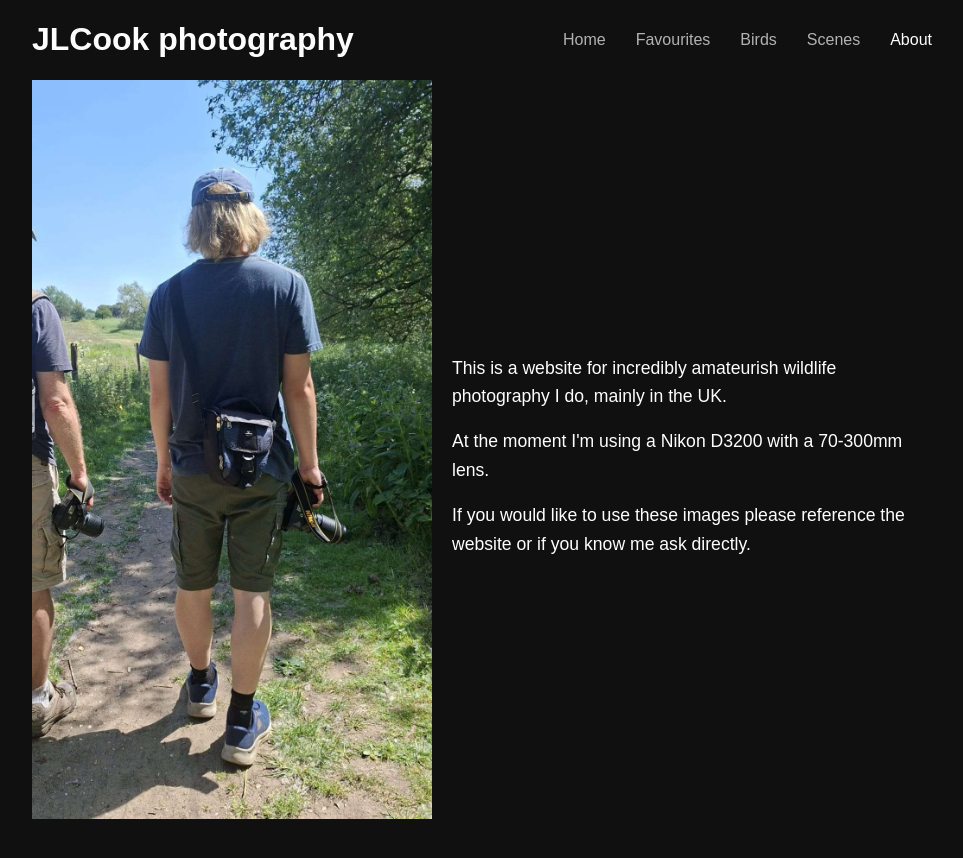
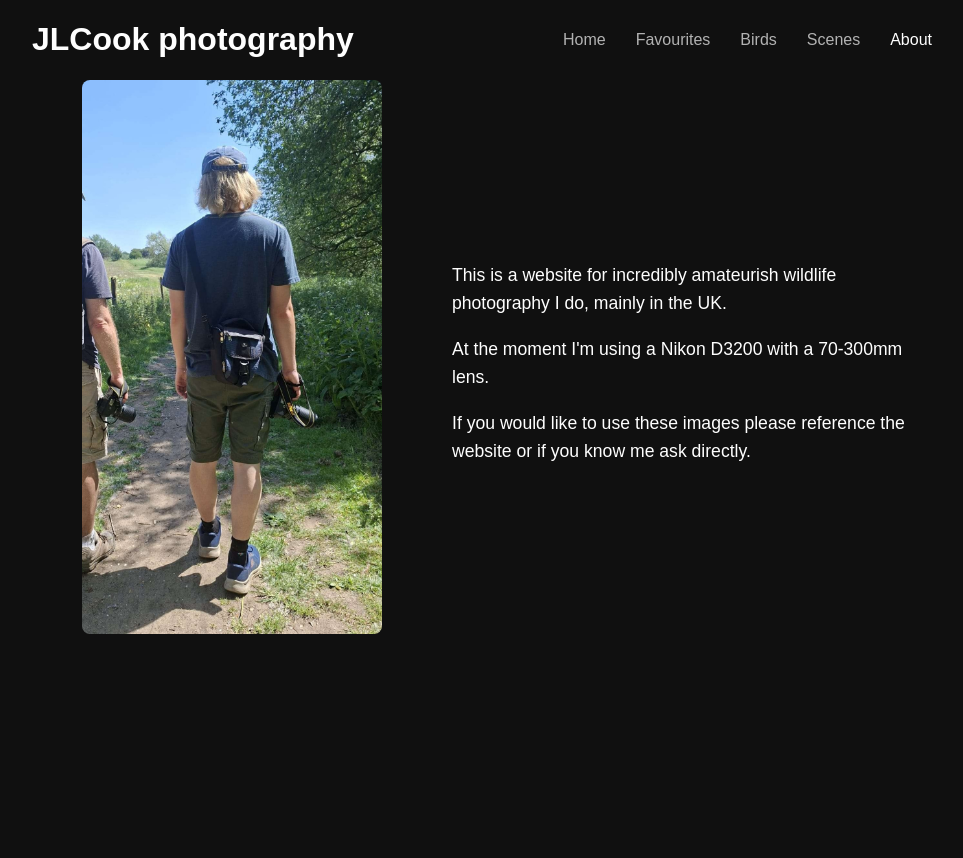
Before and after one commit to JacobLCook/JacobLCook.github.io, a Jekyll site: the page built from about.html, in a window 1280 px wide. Shown: the top 858 px of the page, without its empty margins (158-1121 px from the left). Built offline with Jekyll 4.4.1, drawn with Linux system fonts in a browser that asks for light colours; some web fonts are replaced.

Commit message:
css fixup for me.jpg

```diff
--- a/_sass/about.scss
+++ b/_sass/about.scss
@@ -25,4 +25,10 @@
 			height: 100%;
 		}
 	}
+	.side-photo img {
+    max-width: 300px;   /* adjust this to control size */
+    width: 100%;
+    height: auto;
+    border-radius: 8px; /* optional */
 }
+}
--- a/about.html
+++ b/about.html
@@ -14,6 +14,6 @@ title: About
 	</div>
 
 	<div class="side-photo">
-		<img src="{{ site.baseurl }}/images/me.jpg" alt="Jane Doe" class="editable" height="400" width="400" />
+		<img src="{{ site.baseurl }}/images/me.jpg" alt="Jane Doe" class="editable"/>
 	</div>
 </div>
```
